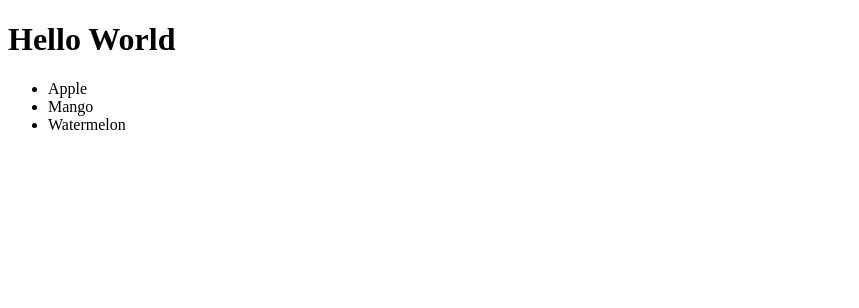
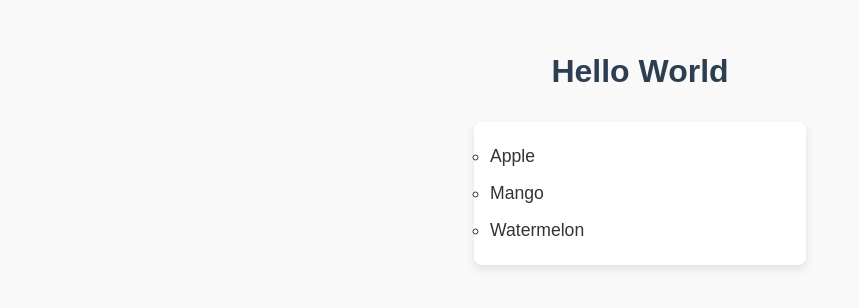
Before and after one commit to krishnakantranjan/demo, a plain HTML site: page index.html in a window 1280 px wide. Shown: the whole page, without its empty margins (0-859 px from the left). Drawn offline with Linux system fonts and the light colour scheme.

Commit message:
added css file

```diff
--- /dev/null
+++ b/index.css
@@ -0,0 +1,29 @@
+/* index.css */
+
+body {
+    font-family: Arial, sans-serif;
+    background-color: #f9f9f9;
+    margin: 0;
+    padding: 2rem;
+    color: #333;
+}
+
+h1 {
+    color: #2c3e50;
+    text-align: center;
+}
+
+ul {
+    list-style-type: circle;
+    max-width: 300px;
+    margin: 2rem auto;
+    padding: 1rem;
+    background-color: #fff;
+    border-radius: 8px;
+    box-shadow: 0 4px 10px rgba(0, 0, 0, 0.1);
+}
+
+li {
+    padding: 0.5rem 0;
+    font-size: 1.1rem;
+}
--- a/index.html
+++ b/index.html
@@ -4,6 +4,7 @@
     <meta charset="UTF-8">
     <meta name="viewport" content="width=device-width, initial-scale=1.0">
     <title>Demo</title>
+    <link rel="stylesheet" href="index.css">
 </head>
 <body>
     <h1>Hello World</h1>
```
